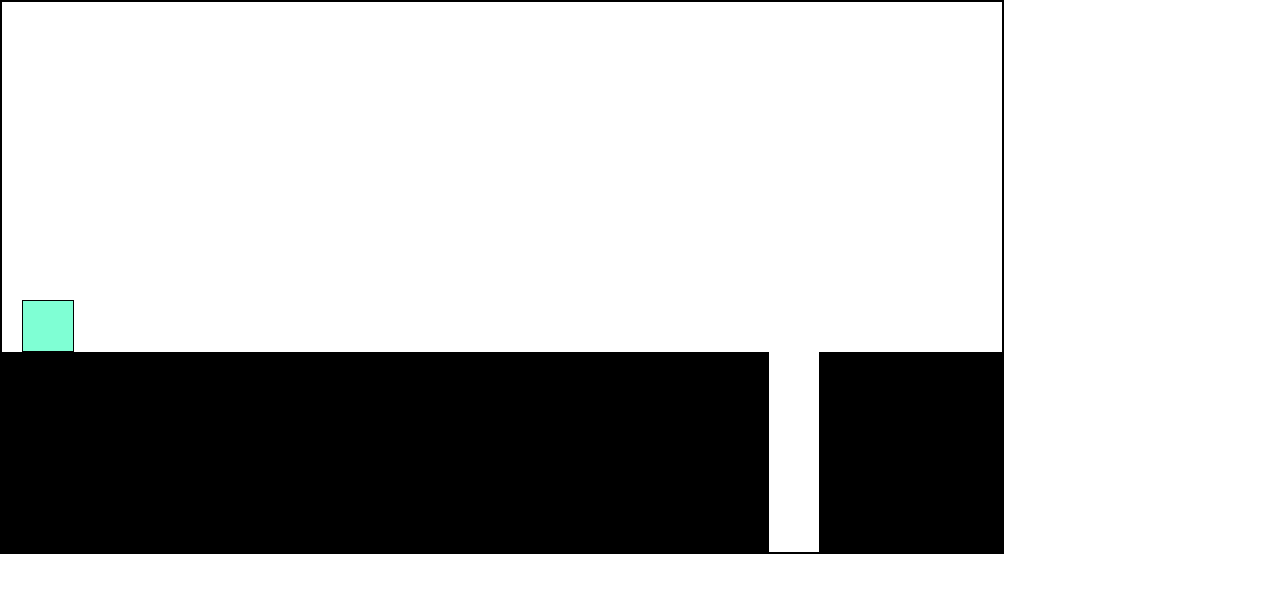
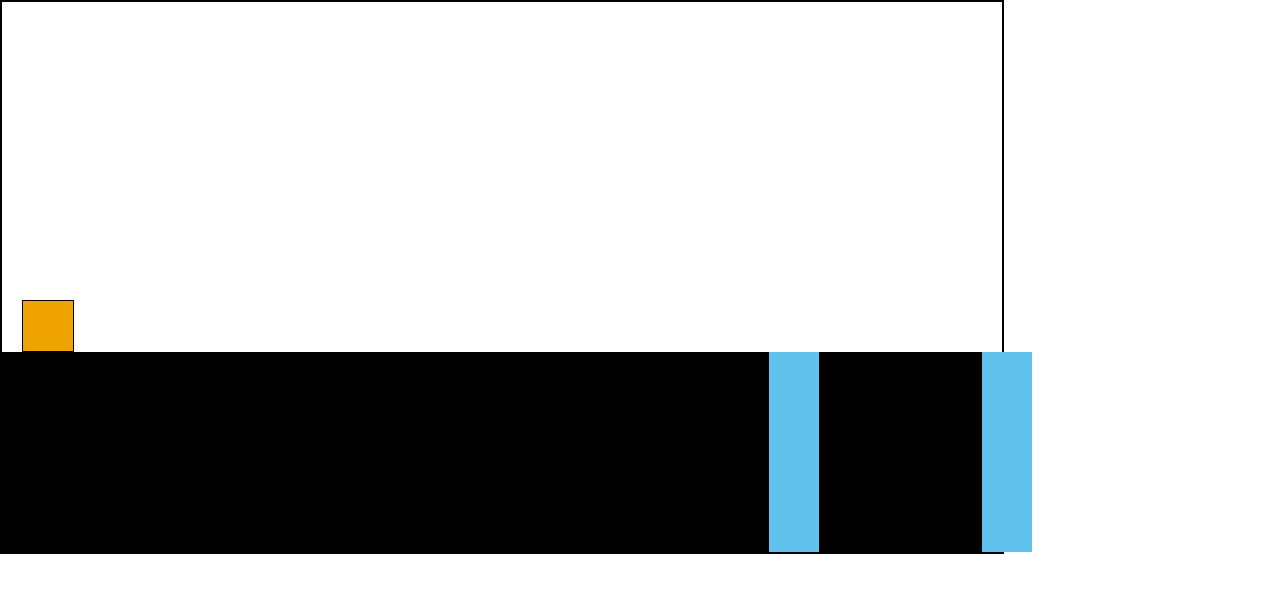
Before and after one commit to SaraEkman/Timers-animationer, a plain HTML site: page index.html in a window 1280 px wide. Drawn offline with Linux system fonts and the light colour scheme.

Commit message:
vattenfall rullar på

```diff
--- a/main.js
+++ b/main.js
@@ -25,7 +25,6 @@ function jump() {
     console.log(counter);
 }
 
-
 document.addEventListener("keyup", function(evt) {
     switch (evt.key) {
         // case "ArrowRight":
@@ -45,33 +44,39 @@ document.addEventListener("keyup", function(evt) {
     }
 })
 
-var id = null;
+// let id = null;
 
 function myMove() {
-    var elem = document.getElementById("hole");
-    var pos = 1100;
-    clearInterval(id);
-    id = setInterval(frame, 15);
+    let elem = document.getElementById("hole" + holeNum);
+    let test = elem.id
+     let pos = 1100;
+    clearInterval(test);
+    test = setInterval(frame, 15);
 
     function frame() {
         if (pos == -50) {
-            clearInterval(id);
-            myMove();
+            clearInterval(test);
+            // myMove();
         } else {
             pos--;
             elem.style.left = pos + 'px';
         }
     }
 }
-
-
-
+let holeNum = 0;
 function holeCreater() {
     let holeDiv = document.createElement("div")
-    holeDiv.setAttribute("id", "hole")
-
+    holeDiv.setAttribute("id", "hole" + holeNum)
+    holeDiv.setAttribute("class", "hole")
     game.append(holeDiv)
 }
-holeCreater();
 
-myMove();
+function yourFunction(){
+    // do whatever you like here
+    holeCreater()
+    myMove()
+    setTimeout(yourFunction, 3200);
+    holeNum++
+}
+
+yourFunction();
--- a/styles.css
+++ b/styles.css
@@ -13,7 +13,7 @@
 #hero {
     width: 50px;
     height: 50px;
-    background-color: aquamarine;
+    background-color: rgb(238, 163, 1);
     border: 1px solid black;
     position: absolute;
     bottom: 200px;
@@ -28,10 +28,10 @@
     bottom: 0px;
 }
 
-#hole {
+.hole {
     width: 50px;
     height: 200px;
-    background-color: white;
+    background-color: rgb(98, 194, 238);
     position: absolute;
     bottom: 0px;
     left: 150px;
```
